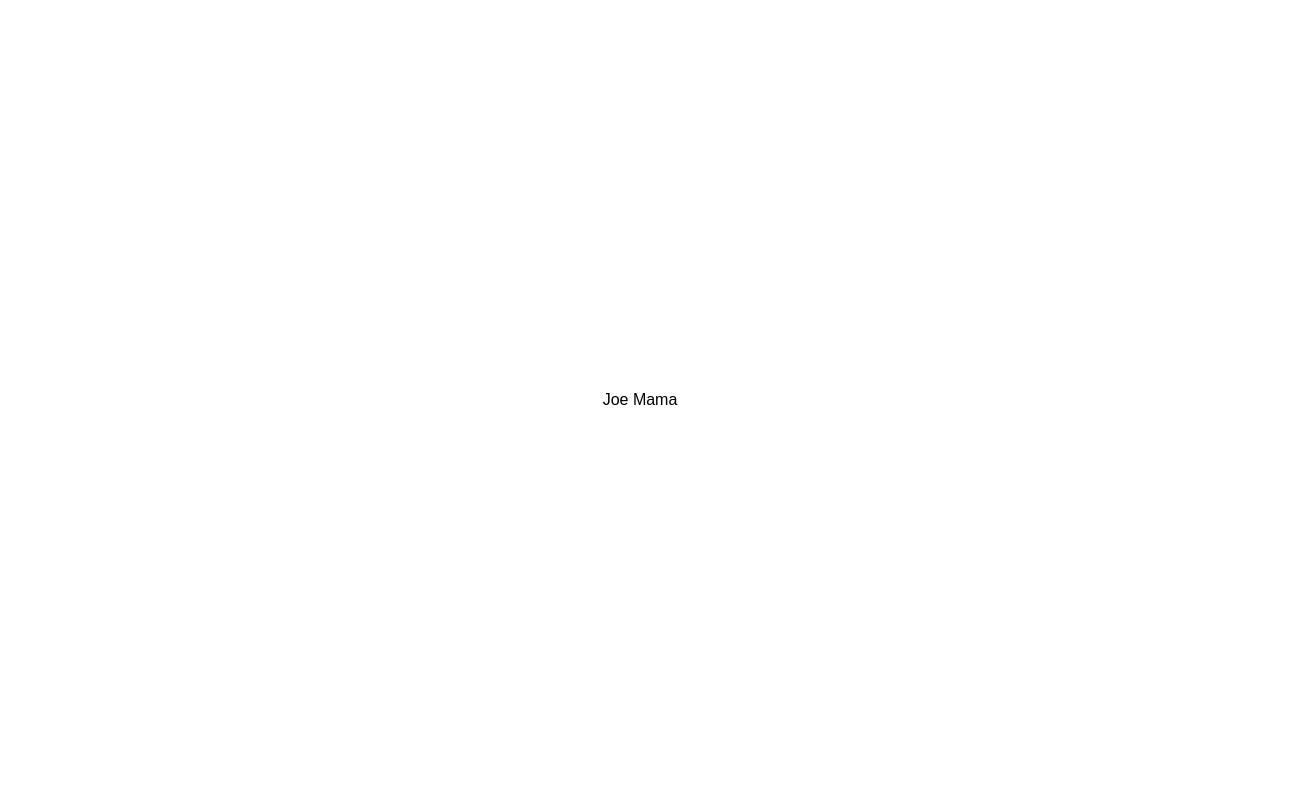
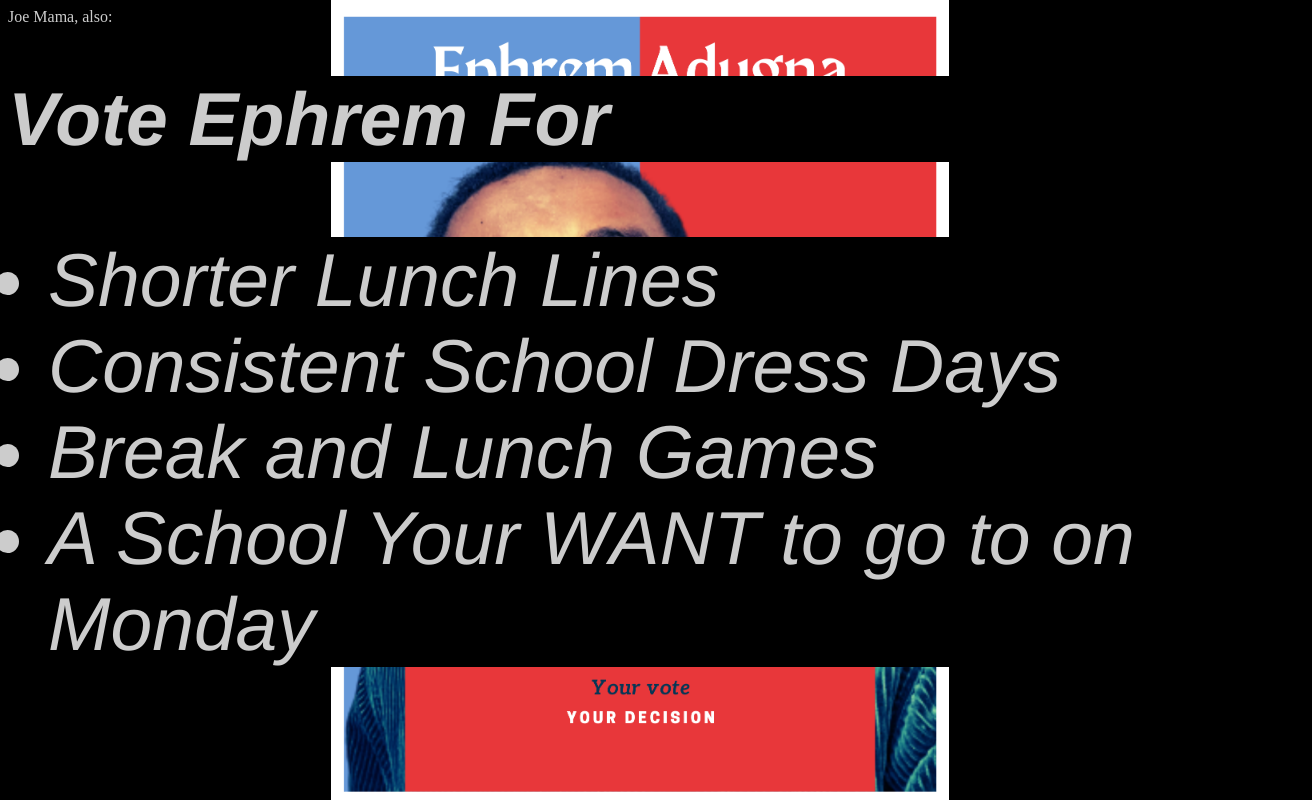
Before and after one commit to Ephrem-Adugna/campaign, a plain HTML site: page joeMama.html in a window 1280 px wide. Shown: the whole page, 1312 px wide, since content can reach past the window. Drawn offline with Linux system fonts and the light colour scheme.

Commit message:
aspect ratio

```diff
--- a/joeMama.html
+++ b/joeMama.html
@@ -1,22 +1,59 @@
 <!DOCTYPE html>
-<html lang="en">
+<html id="html" lang="en" style=" -webkit-filter: brightness(0.8);
+    filter: brightness(0.8);background: black url(./1.png) no-repeat center center fixed; background-size: auto 100%;">
+
 <head>
     <meta charset="UTF-8">
     <meta http-equiv="X-UA-Compatible" content="IE=edge">
     <meta name="viewport" content="width=device-width, initial-scale=1.0">
     <title>Ephrem Adugna</title>
+    <style>
+        ul {
+            width: 25%;
+        }
+
+        @media (max-aspect-ratio: 16/9) {
+            ul {
+                width: 100%;
+
+            }
+
+            h1 {
+                background-color: black;
+            }
+
+            li {
+                background-color: black;
+            }
+        }
+    </style>
 </head>
-<body>
-    <span style="position: absolute;
-    top:50%;
-    left:50%;
-    transform: translate(-50%, -50%);
-    font-family: sans-serif;
-    ">Joe Mama</span>
+
+<body style="color: white;">
+    <span style="color: white;">Joe Mama, also:</span>
+    <h1
+        style="   text-align: left;font-style: italic; font-size: 75px; font-family: 'Franklin Gothic Medium', 'Arial Narrow', Arial, sans-serif;">
+        Vote Ephrem For</h1>
+    <ul
+        style="  text-align: left;font-style: italic; font-size: 75px; font-family: 'Franklin Gothic Medium', 'Arial Narrow', Arial, sans-serif;">
+        <li>Shorter Lunch Lines</li>
+        <li>Consistent School Dress Days</li>
+        <li>Break and Lunch Games</li>
+        <li>A School Your WANT to go to on Monday</li>
+    </ul>
     <script>
-        window.onload = setTimeout(() => {
-            alert("Congrats, you've been hoodwinked. Come see me (Ephrem) for your prize")
-        }, 2000);
+        var html = document.getElementById("html");
+        var turn = 1
+        window.onload = setInterval(() => {
+            html.style.backgroundImage = `url(./${turn.toString()}.png)`
+            if (turn >= 3) {
+                turn = 1;
+                return;
+            }
+            turn++;
+
+        }, 2000)
     </script>
 </body>
+
 </html>
```
Also changed, not shown: index.html (+32 -8 lines), rickRoll.html (+23 -3 lines).
